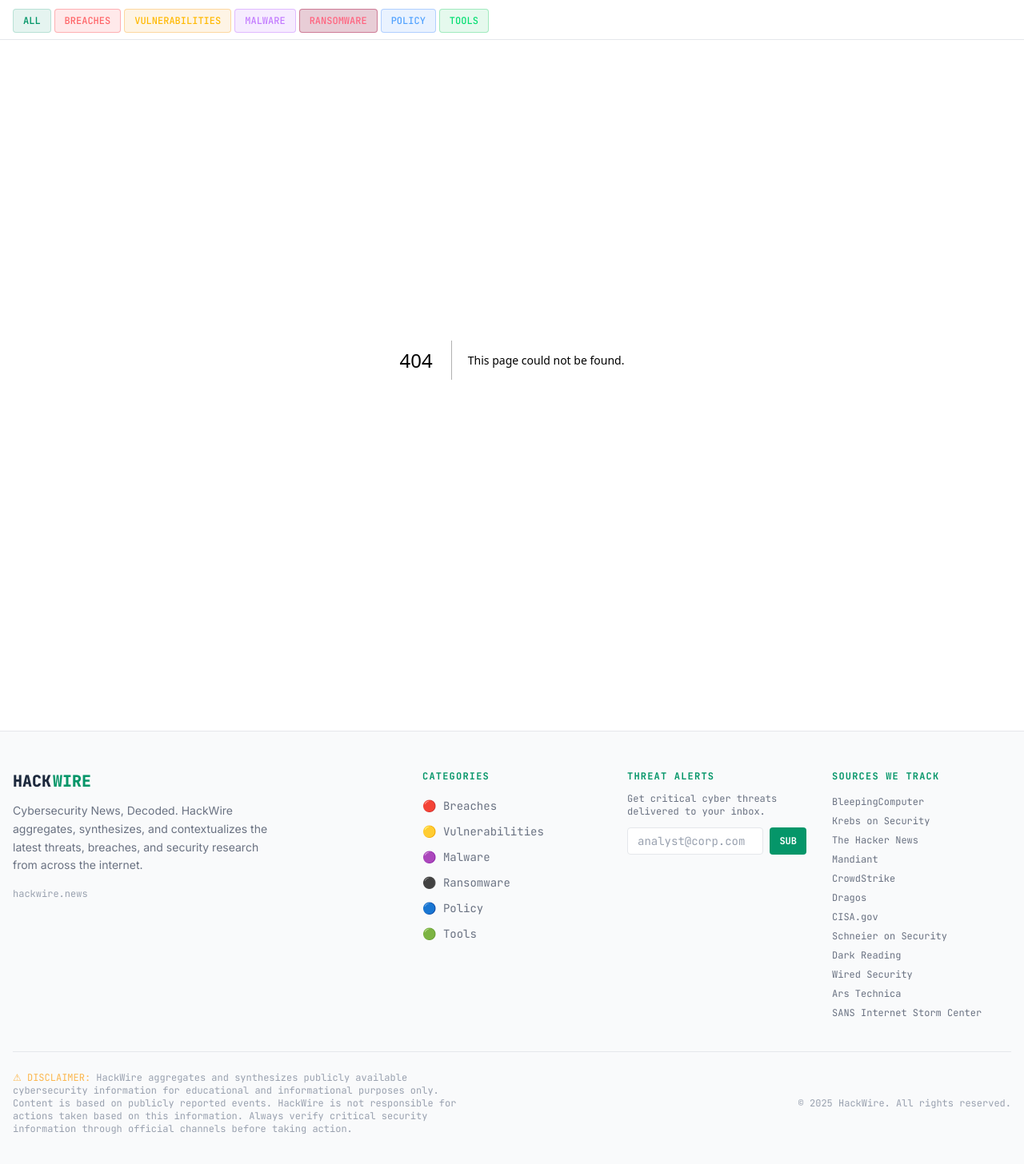
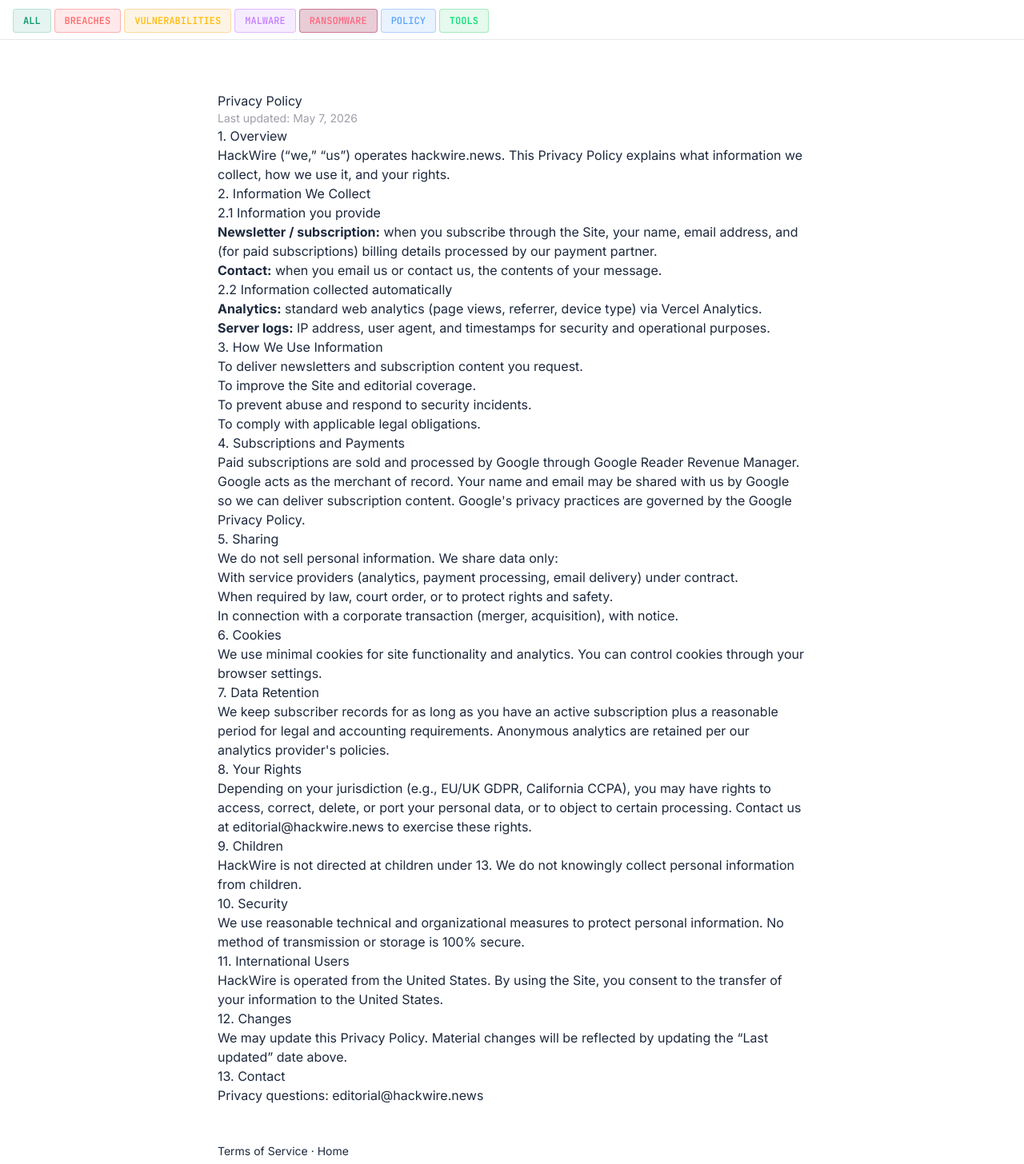
Before and after one commit to andy060982/hackwire, a Next.js app: page /privacy in a window 1280 px wide. Before the commit this address had no page. Shown: the part 74-1530 px from the top of the page at 80% size. Built offline with nearby package versions, Linux system fonts and the light colour scheme.

Commit message:
legal: add /terms and /privacy pages for Reader Revenue Manager setup

```diff
--- /dev/null
+++ b/src/app/privacy/page.tsx
@@ -0,0 +1,127 @@
+import type { Metadata } from 'next'
+import Link from 'next/link'
+
+export const metadata: Metadata = {
+  title: 'Privacy Policy',
+  description: 'Privacy Policy for HackWire — cybersecurity news, decoded.',
+  alternates: { canonical: 'https://www.hackwire.news/privacy' },
+  openGraph: {
+    title: 'HackWire Privacy Policy',
+    url: 'https://www.hackwire.news/privacy',
+  },
+}
+
+const LAST_UPDATED = 'May 7, 2026'
+
+export default function PrivacyPage() {
+  return (
+    <main className="container-custom max-w-3xl mx-auto px-4 py-16 prose prose-invert">
+      <h1>Privacy Policy</h1>
+      <p className="text-sm text-zinc-400">Last updated: {LAST_UPDATED}</p>
+
+      <h2>1. Overview</h2>
+      <p>
+        HackWire (&ldquo;we,&rdquo; &ldquo;us&rdquo;) operates <Link href="/">hackwire.news</Link>. This Privacy Policy
+        explains what information we collect, how we use it, and your rights.
+      </p>
+
+      <h2>2. Information We Collect</h2>
+      <h3>2.1 Information you provide</h3>
+      <ul>
+        <li>
+          <strong>Newsletter / subscription:</strong> when you subscribe through the Site, your name, email address,
+          and (for paid subscriptions) billing details processed by our payment partner.
+        </li>
+        <li>
+          <strong>Contact:</strong> when you email us or contact us, the contents of your message.
+        </li>
+      </ul>
+      <h3>2.2 Information collected automatically</h3>
+      <ul>
+        <li>
+          <strong>Analytics:</strong> standard web analytics (page views, referrer, device type) via Vercel Analytics.
+        </li>
+        <li>
+          <strong>Server logs:</strong> IP address, user agent, and timestamps for security and operational purposes.
+        </li>
+      </ul>
+
+      <h2>3. How We Use Information</h2>
+      <ul>
+        <li>To deliver newsletters and subscription content you request.</li>
+        <li>To improve the Site and editorial coverage.</li>
+        <li>To prevent abuse and respond to security incidents.</li>
+        <li>To comply with applicable legal obligations.</li>
+      </ul>
+
+      <h2>4. Subscriptions and Payments</h2>
+      <p>
+        Paid subscriptions are sold and processed by Google through Google Reader Revenue Manager. Google acts as
+        the merchant of record. Your name and email may be shared with us by Google so we can deliver subscription
+        content. Google&apos;s privacy practices are governed by the{' '}
+        <a href="https://policies.google.com/privacy" rel="noopener noreferrer" target="_blank">
+          Google Privacy Policy
+        </a>
+        .
+      </p>
+
+      <h2>5. Sharing</h2>
+      <p>We do not sell personal information. We share data only:</p>
+      <ul>
+        <li>With service providers (analytics, payment processing, email delivery) under contract.</li>
+        <li>When required by law, court order, or to protect rights and safety.</li>
+        <li>In connection with a corporate transaction (merger, acquisition), with notice.</li>
+      </ul>
+
+      <h2>6. Cookies</h2>
+      <p>
+        We use minimal cookies for site functionality and analytics. You can control cookies through your browser settings.
+      </p>
+
+      <h2>7. Data Retention</h2>
+      <p>
+        We keep subscriber records for as long as you have an active subscription plus a reasonable period for
+        legal and accounting requirements. Anonymous analytics are retained per our analytics provider&apos;s policies.
+      </p>
+
+      <h2>8. Your Rights</h2>
+      <p>
+        Depending on your jurisdiction (e.g., EU/UK GDPR, California CCPA), you may have rights to access, correct,
+        delete, or port your personal data, or to object to certain processing. Contact us at{' '}
+        <a href="mailto:editorial@hackwire.news">editorial@hackwire.news</a> to exercise these rights.
+      </p>
+
+      <h2>9. Children</h2>
+      <p>
+        HackWire is not directed at children under 13. We do not knowingly collect personal information from children.
+      </p>
+
+      <h2>10. Security</h2>
+      <p>
+        We use reasonable technical and organizational measures to protect personal information. No method of
+        transmission or storage is 100% secure.
+      </p>
+
+      <h2>11. International Users</h2>
+      <p>
+        HackWire is operated from the United States. By using the Site, you consent to the transfer of your
+        information to the United States.
+      </p>
+
+      <h2>12. Changes</h2>
+      <p>
+        We may update this Privacy Policy. Material changes will be reflected by updating the &ldquo;Last updated&rdquo;
+        date above.
+      </p>
+
+      <h2>13. Contact</h2>
+      <p>
+        Privacy questions: <a href="mailto:editorial@hackwire.news">editorial@hackwire.news</a>
+      </p>
+
+      <p className="mt-12 text-sm">
+        <Link href="/terms">Terms of Service</Link> &middot; <Link href="/">Home</Link>
+      </p>
+    </main>
+  )
+}
--- /dev/null
+++ b/src/app/terms/page.tsx
@@ -0,0 +1,92 @@
+import type { Metadata } from 'next'
+import Link from 'next/link'
+
+export const metadata: Metadata = {
+  title: 'Terms of Service',
+  description: 'Terms of Service for HackWire — cybersecurity news, decoded.',
+  alternates: { canonical: 'https://www.hackwire.news/terms' },
+  openGraph: {
+    title: 'HackWire Terms of Service',
+    url: 'https://www.hackwire.news/terms',
+  },
+}
+
+const LAST_UPDATED = 'May 7, 2026'
+
+export default function TermsPage() {
+  return (
+    <main className="container-custom max-w-3xl mx-auto px-4 py-16 prose prose-invert">
+      <h1>Terms of Service</h1>
+      <p className="text-sm text-zinc-400">Last updated: {LAST_UPDATED}</p>
+
+      <h2>1. Acceptance</h2>
+      <p>
+        By accessing or using HackWire (the &ldquo;Site&rdquo;), available at <Link href="/">hackwire.news</Link>,
+        you agree to be bound by these Terms of Service. If you do not agree, do not use the Site.
+      </p>
+
+      <h2>2. Service Description</h2>
+      <p>
+        HackWire publishes cybersecurity news synthesized from public sources, original analysis, and editorial commentary.
+        Some content may be made available behind a free or paid subscription. Subscriptions, when offered, are
+        sold and processed by Google through Google Reader Revenue Manager; subscription transactions are governed
+        by Google&apos;s terms in addition to these Terms.
+      </p>
+
+      <h2>3. Editorial Use</h2>
+      <p>
+        Articles on HackWire reference public reporting from third parties. Brand names, logos, and trademarks of those
+        third parties belong to their respective owners. HackWire&apos;s coverage is editorial commentary and qualifies
+        as fair use under United States copyright law.
+      </p>
+
+      <h2>4. User Conduct</h2>
+      <p>
+        You agree not to: (a) attempt to disrupt or compromise the Site; (b) scrape, mass-download, or republish
+        content without written permission; (c) impersonate HackWire or its editorial staff; or (d) use the Site
+        in violation of applicable law.
+      </p>
+
+      <h2>5. Intellectual Property</h2>
+      <p>
+        Original HackWire editorial content, layouts, branding, and code are the property of HackWire and protected
+        by copyright. The HackWire name and logo are trademarks of HackWire. Permission to reproduce more than brief
+        excerpts requires written consent.
+      </p>
+
+      <h2>6. Disclaimers</h2>
+      <p>
+        HackWire is provided &ldquo;as is.&rdquo; We make no warranties about accuracy, completeness, or fitness for a
+        particular purpose. Cybersecurity advisories and recommendations are general information, not professional
+        advice. Verify with vendors and qualified professionals before acting.
+      </p>
+
+      <h2>7. Limitation of Liability</h2>
+      <p>
+        To the maximum extent permitted by law, HackWire and its operators are not liable for any indirect,
+        incidental, special, or consequential damages arising from your use of the Site or reliance on its content.
+      </p>
+
+      <h2>8. Changes</h2>
+      <p>
+        We may update these Terms from time to time. Material changes will be reflected by updating the &ldquo;Last
+        updated&rdquo; date above. Continued use of the Site after changes constitutes acceptance.
+      </p>
+
+      <h2>9. Contact</h2>
+      <p>
+        Questions: <a href="mailto:editorial@hackwire.news">editorial@hackwire.news</a>
+      </p>
+
+      <h2>10. Governing Law</h2>
+      <p>
+        These Terms are governed by the laws of the State of Florida, USA, without regard to conflict of laws
+        principles. Disputes will be resolved in the state or federal courts located in Orange County, Florida.
+      </p>
+
+      <p className="mt-12 text-sm">
+        <Link href="/privacy">Privacy Policy</Link> &middot; <Link href="/">Home</Link>
+      </p>
+    </main>
+  )
+}
```
